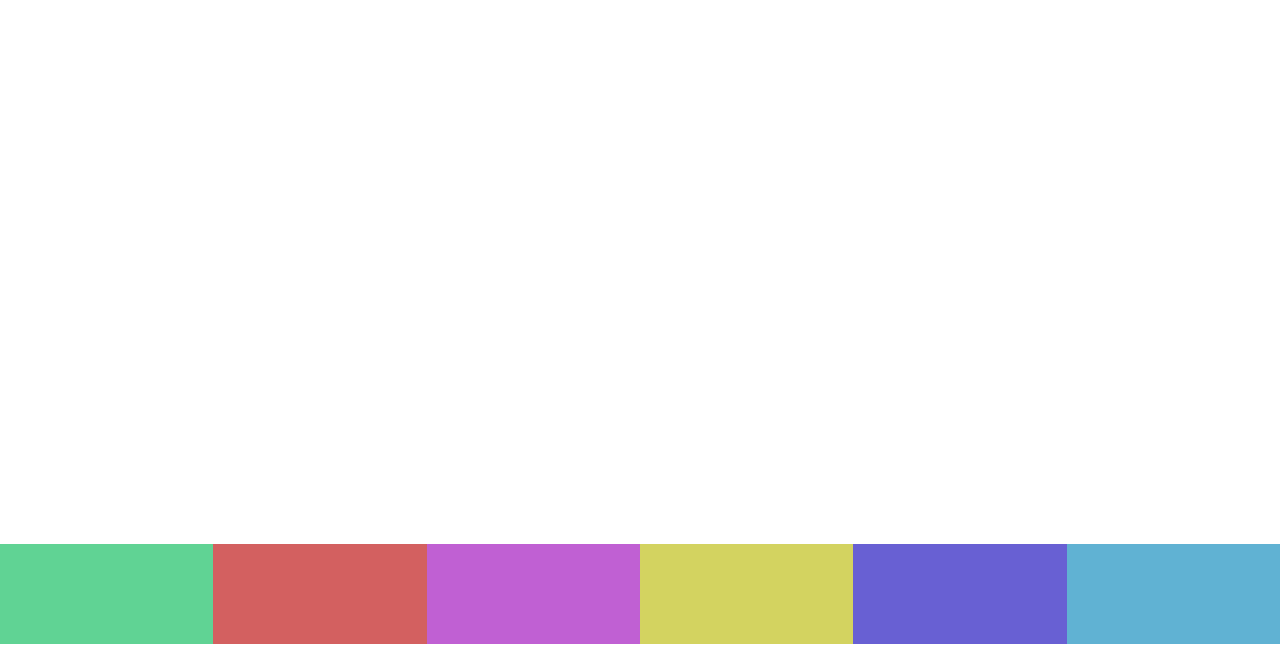
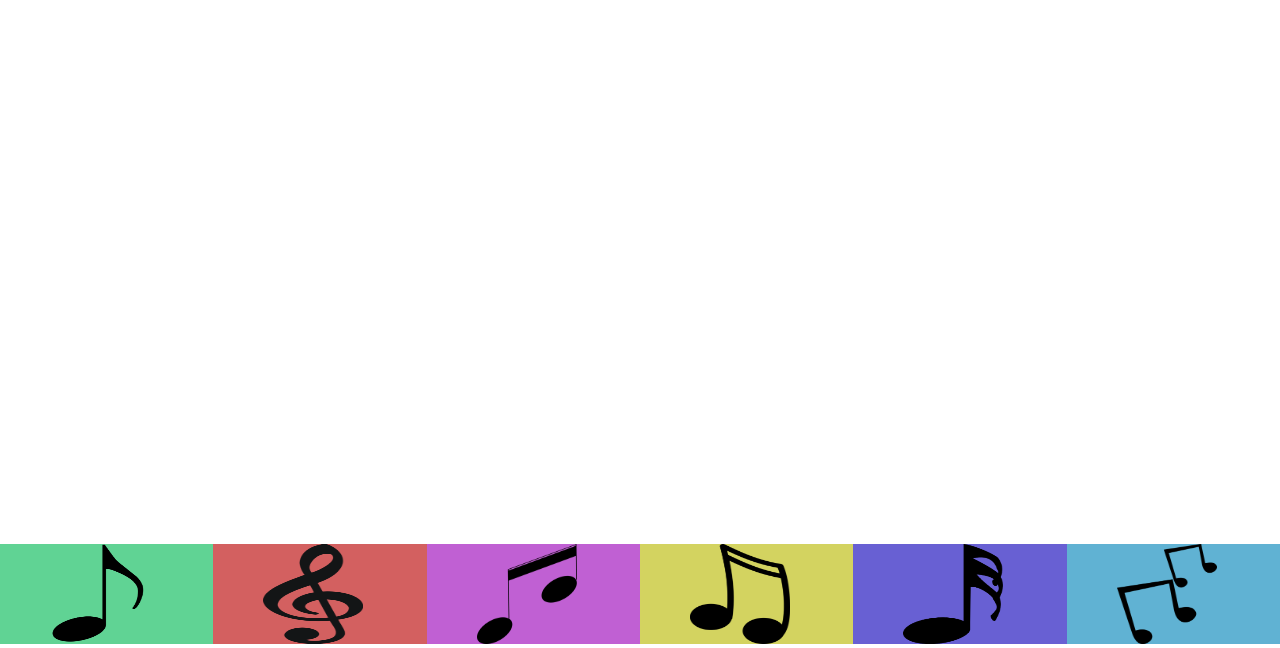
Before and after one commit to Yarzar-code/MusicApp_JavaScript, a plain HTML site: page index.html in a window 1280 px wide. Shown: the part 156-804 px from the top of the page. Drawn offline with Linux system fonts and the light colour scheme.

Commit message:
First Commit

```diff
--- a/index.html
+++ b/index.html
@@ -20,21 +20,51 @@
       <div class="visual"></div>
       <div class="pads">
         <div class="pad1">
+          <img
+            src="./img/music_node_1.png"
+            alt="music_node_1"
+            class="music_node"
+          />
           <audio class="sound" src="./sounds/bubbles.mp3"></audio>
         </div>
         <div class="pad2">
+          <img
+            src="./img/music_node_2.png"
+            alt="music_node_2"
+            class="music_node"
+          />
           <audio class="sound" src="./sounds/clay.mp3"></audio>
         </div>
         <div class="pad3">
+          <img
+            src="./img/music_node_3.png"
+            alt="music_node_3"
+            class="music_node"
+          />
           <audio class="sound" src="./sounds/confetti.mp3"></audio>
         </div>
         <div class="pad4">
+          <img
+            src="./img/music_node_4.png"
+            alt="music_node_4"
+            class="music_node"
+          />
           <audio class="sound" src="./sounds/glimmer.mp3"></audio>
         </div>
         <div class="pad5">
+          <img
+            src="./img/music_node_5.png"
+            alt="music_node_5"
+            class="music_node"
+          />
           <audio class="sound" src="./sounds/moon.mp3"></audio>
         </div>
         <div class="pad6">
+          <img
+            src="./img/music_node_6.png"
+            alt="music_node_6"
+            class="music_node"
+          />
           <audio class="sound" src="./sounds/ufo.mp3"></audio>
         </div>
       </div>
--- a/style.css
+++ b/style.css
@@ -33,6 +33,11 @@ header p {
 }
 .pad1 {
   background: #60d394;
+}
+.music_node {
+  height: 100px;
+  width: 100px;
+  margin-left: 50px;
 }
 .pad2 {
   background: #d36060;
```
Also changed, not shown: img/music_node_1.png (added), img/music_node_2.png (added), img/music_node_3.png (added), img/music_node_4.png (added), img/music_node_5.png (added), img/music_node_6.png (added).
